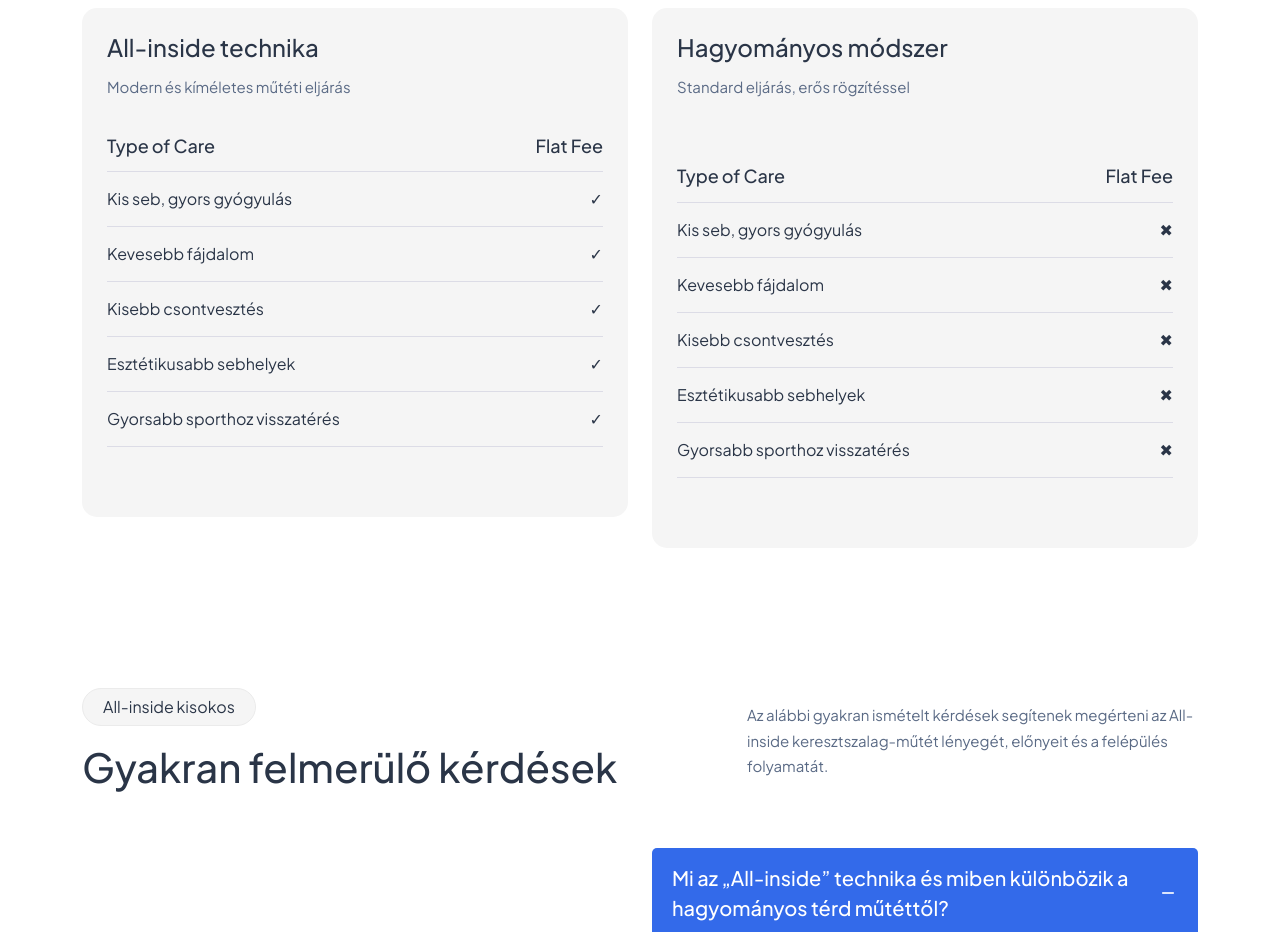
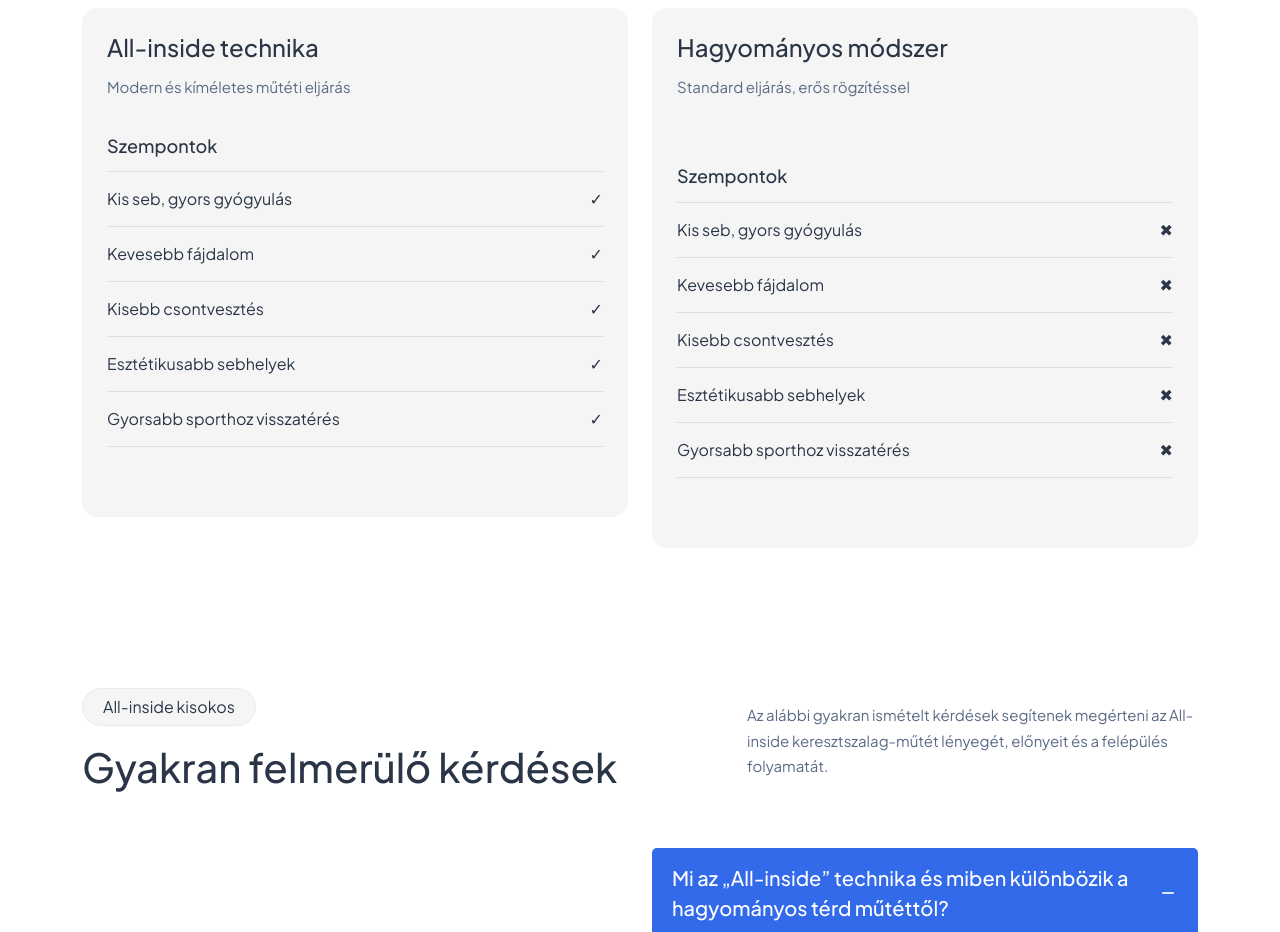
Before and after one commit to Anadasi/allinside.hu, a Next.js app: page / in a window 1280 px wide. Shown: the part 9060-9992 px from the top of the page. Built offline with nearby package versions, Linux system fonts and the light colour scheme.

Commit message:
pricings

```diff
--- a/src/components/Common/WhyChooseUs.tsx
+++ b/src/components/Common/WhyChooseUs.tsx
@@ -15,7 +15,7 @@ const WhyChooseUs = () => {
       id: 2,
       title: "Insurance or No Insurance",
       description:
-        "Use your existing insurance or pay a transparent flat fee. We believe healthcare should fit your financial situation—not complicate it.",
+        "Use your existing insurance or pay a transparent . We believe healthcare should fit your financial situation—not complicate it.",
     },
     {
       id: 3,
--- a/src/components/Pricing/PricingPlan.tsx
+++ b/src/components/Pricing/PricingPlan.tsx
@@ -82,11 +82,11 @@ function PricingPlan() {
 */}
                   <ul className="list">
                     <li>
-                      <h5>Type of Care</h5>
+                      <h5>Szempontok</h5>
                       <h5>
                         {plan.hasInsurance
                           ? "Your Cost (Estimate)"
-                          : "Flat Fee"}
+                          : ""}
                       </h5>
                     </li>
                     {plan.services.map((service, idx) => (
--- a/src/components/Pricing/PricingPlanThree.tsx
+++ b/src/components/Pricing/PricingPlanThree.tsx
@@ -87,11 +87,11 @@ function PricingPlanThree() {
 
                   <ul className="list">
                     <li>
-                      <h5>Type of Care</h5>
+                      <h5>Szempontok</h5>
                       <h5>
                         {plan.hasInsurance
                           ? "Your Cost (Estimate)"
-                          : "Flat Fee"}
+                          : ""}
                       </h5>
                     </li>
                     {plan.services.map((service, idx) => (
--- a/src/components/Pricing/PricingPlanTwo.tsx
+++ b/src/components/Pricing/PricingPlanTwo.tsx
@@ -100,11 +100,11 @@ function PricingPlanTwo() {
 
                   <ul className="list">
                     <li>
-                      <h5>Type of Care</h5>
+                      <h5>Szempontok</h5>
                       <h5>
                         {plan.hasInsurance
                           ? "Your Cost (Estimate)"
-                          : "Flat Fee"}
+                          : ""}
                       </h5>
                     </li>
                     {plan.services.map((service, idx) => (
```
